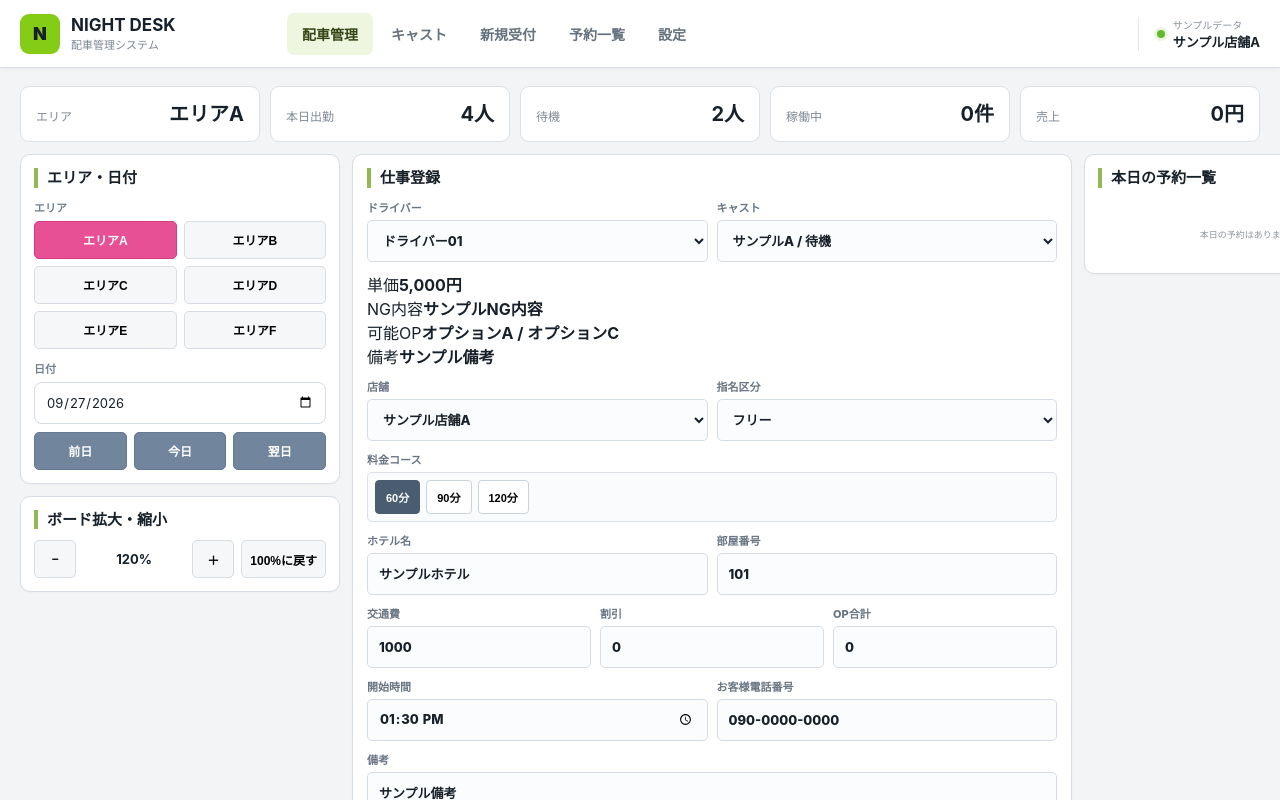
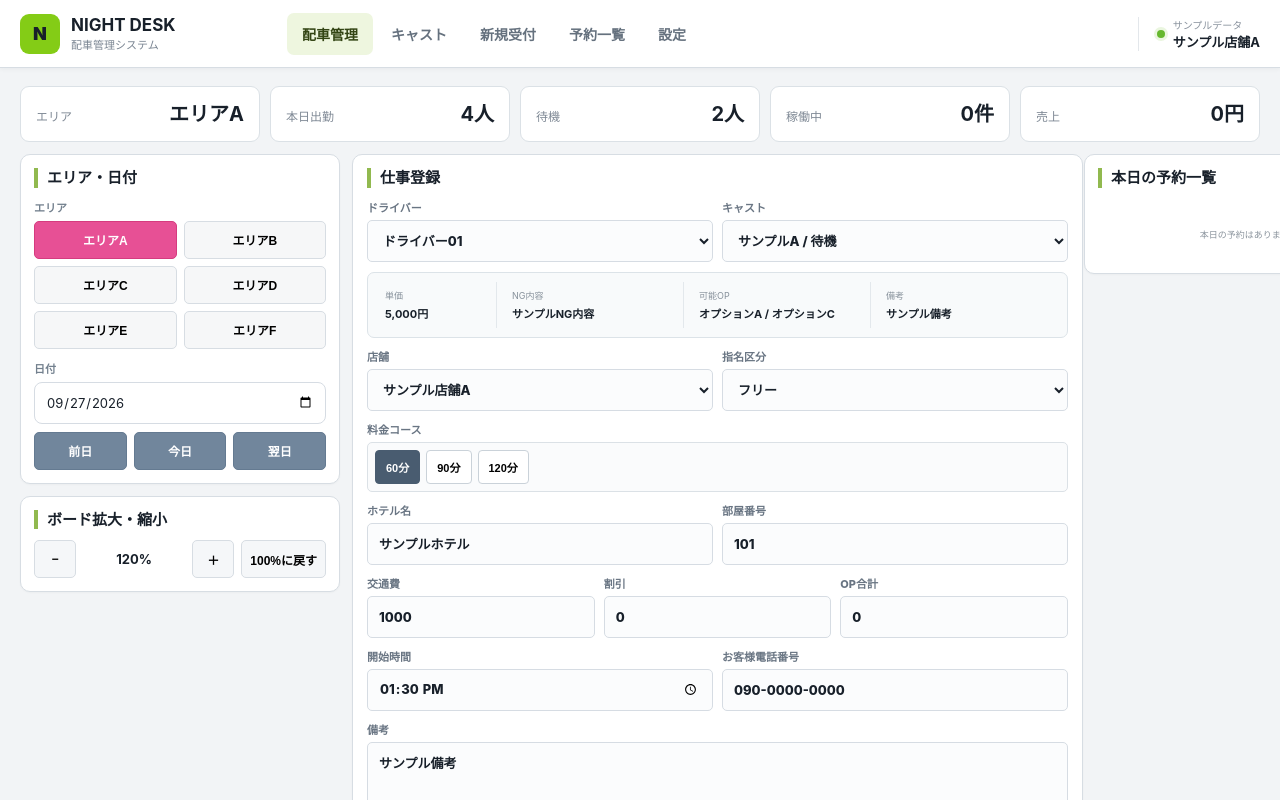
Before and after one commit to admozisan-design/night-desk, a Next.js app: page / in a window 1280 px wide. Shown: the top 800 px of the page. Built offline with nearby package versions, Linux system fonts and the light colour scheme.

Commit message:
Style selected cast operational info

```diff
--- a/app/globals.css
+++ b/app/globals.css
@@ -544,3 +544,10 @@ button:disabled{opacity:.45;cursor:not-allowed}
   .castManageMain{align-items:stretch!important}
   .castPriceBox{margin-left:0;text-align:left}
 }
+
+
+.selectedCastInfo{display:grid;grid-template-columns:120px minmax(180px,1fr) minmax(180px,1fr) minmax(180px,1fr);gap:7px;padding:9px;border:1px solid #dce3e8;border-radius:7px;background:#f8fafb}
+.selectedCastInfo>div{min-width:0;padding:7px 8px;border-right:1px solid #e3e8ec}.selectedCastInfo>div:last-child{border-right:0}
+.selectedCastInfo span,.selectedCastInfo strong{display:block}.selectedCastInfo span{font-size:9px;color:#87919b;margin-bottom:3px}.selectedCastInfo strong{font-size:11px;white-space:nowrap;overflow:hidden;text-overflow:ellipsis}
+@media(max-width:1000px){.selectedCastInfo{grid-template-columns:1fr 1fr}.selectedCastInfo>div{border-right:0}}
+@media(max-width:600px){.selectedCastInfo{grid-template-columns:1fr}}
```
